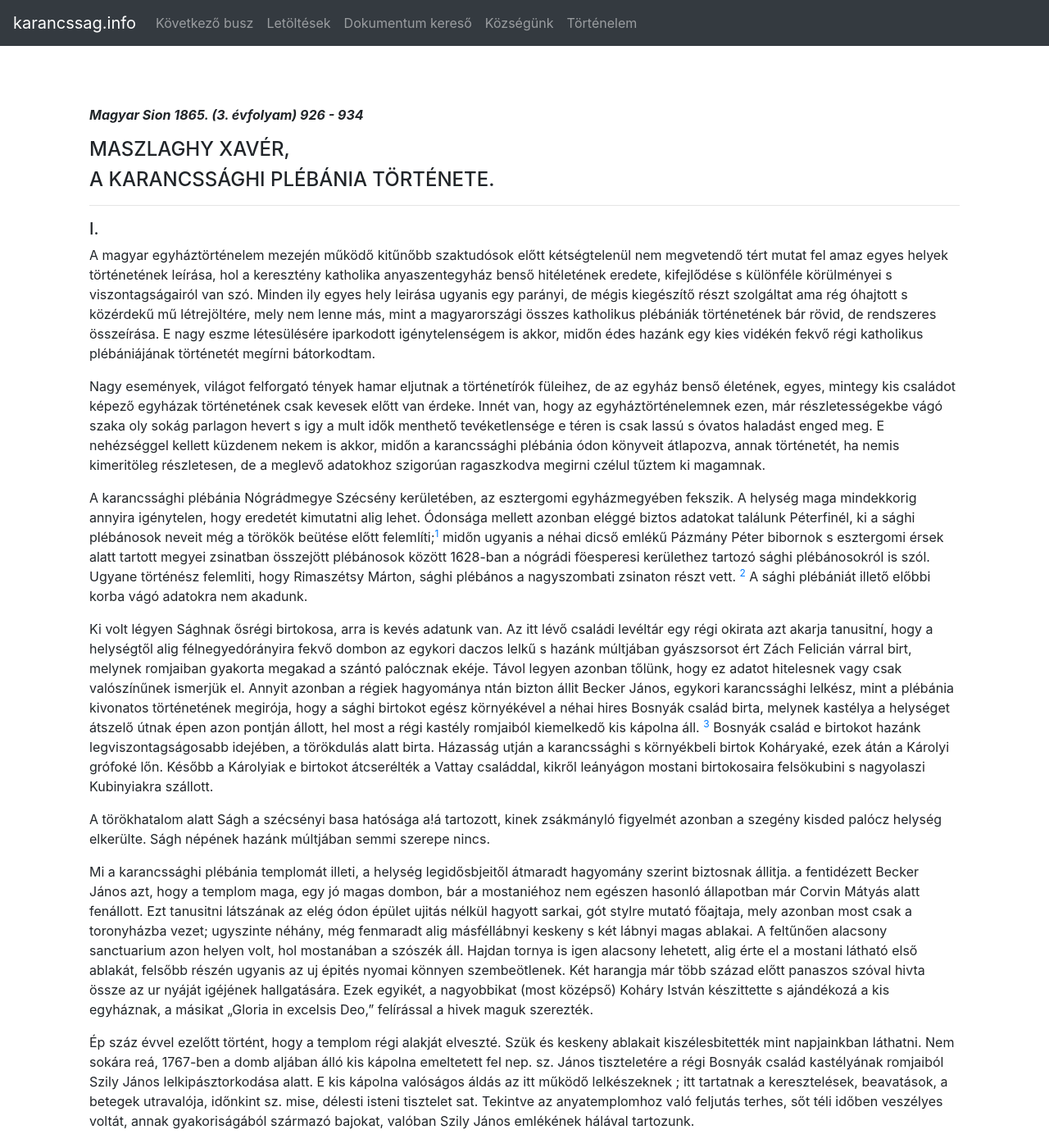
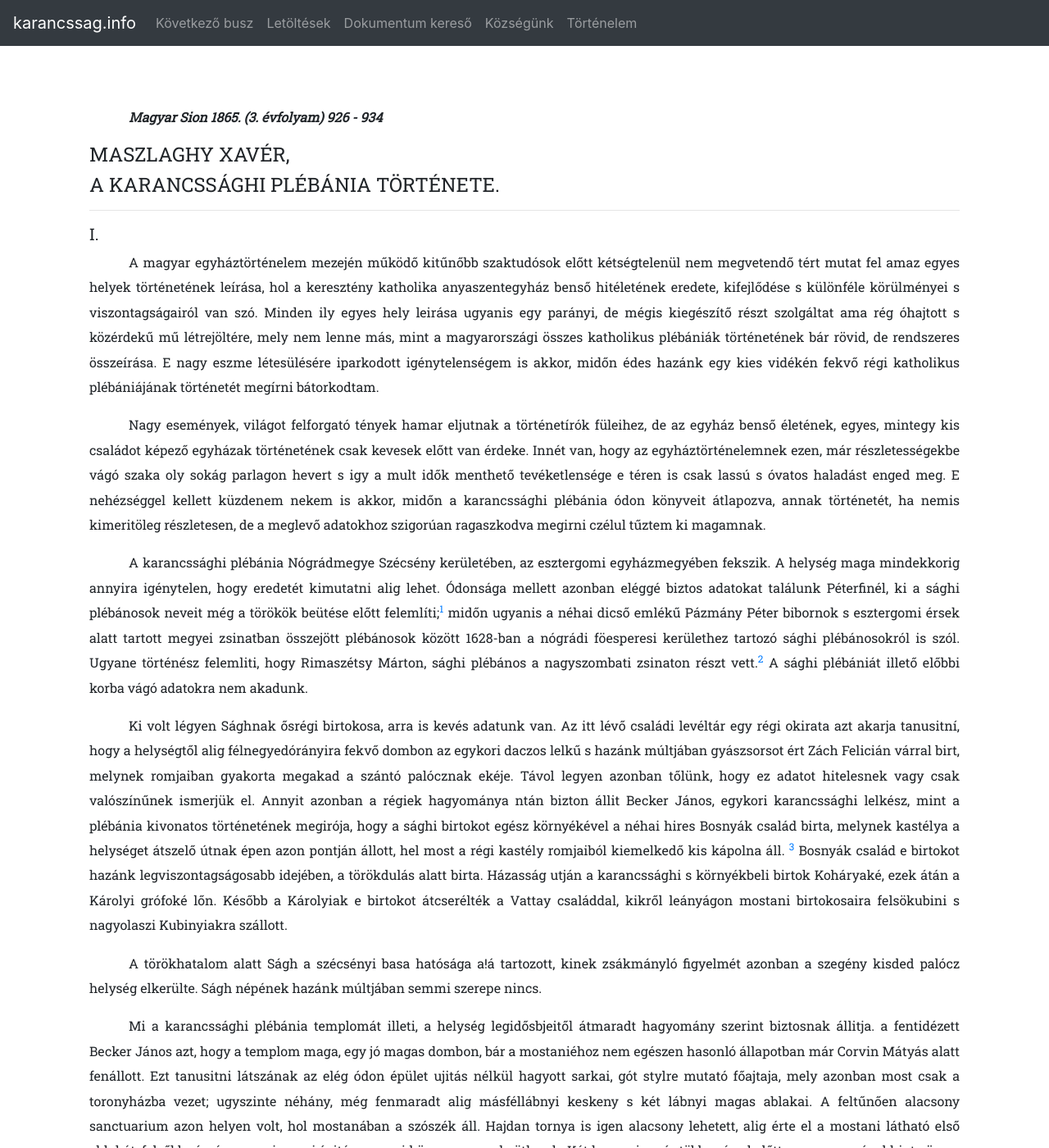
Before and after one commit to karancssag-info/karancssag.info, a Jekyll site: the page built from a-karancssaghi-plebania-tortenete.md, in a window 1280 px wide and 1400 px high. Shown: the whole window at 82% size. Built offline with Jekyll 4.4.1, drawn with Linux system fonts in a browser that asks for light colours; nearby versions of some CDN libraries.

Commit message:
css fixes

```diff
--- a/_includes/head.html
+++ b/_includes/head.html
@@ -12,9 +12,9 @@
 
 		<link rel="canonical" href="{{ page.url | replace:'index.html','' | prepend: site.baseurl | prepend: site.url }}">
 		<link rel="alternate" type="application/rss+xml" title="{{ site.title }}" href="{{ "/feed.xml" | prepend: site.baseurl | prepend: site.url }}">
-
+		<link href="https://fonts.googleapis.com/css?family=Roboto+Slab" rel="stylesheet">
 		<link rel="stylesheet" href="https://stackpath.bootstrapcdn.com/bootstrap/4.1.0/css/bootstrap.min.css" integrity="sha384-9gVQ4dYFwwWSjIDZnLEWnxCjeSWFphJiwGPXr1jddIhOegiu1FwO5qRGvFXOdJZ4" crossorigin="anonymous">
-		<link rel="stylesheet" href="{{ "/css/main.css?v2" | prepend: site.baseurl }}">
+		<link rel="stylesheet" href="{{ "/css/main.css?v21" | prepend: site.baseurl }}">
 		<link rel="stylesheet" href="https://cdnjs.cloudflare.com/ajax/libs/font-awesome/4.7.0/css/font-awesome.min.css">
 		<link href={{ "/css/chunk-vendors.f36d7a4c.css" | prepend: site.baseurl }} rel=preload as=style>
 		<link href={{ "/js/app.156e4de1.js" | prepend: site.baseurl }} rel=preload as=script>
--- a/_layouts/page.html
+++ b/_layouts/page.html
@@ -2,7 +2,7 @@
 layout: default
 ---
 {% assign author = site.data.authors[page.author] %}
-<article>
+<article{% if page.class %} class="{{ page.class }}" {% endif %}>
 	{{ content }}
 	{% if page.comments %}
 	<div id="disqus_thread"></div>
--- a/a-karancssaghi-plebania-tortenete.md
+++ b/a-karancssaghi-plebania-tortenete.md
@@ -40,7 +41,7 @@ néhai dicső emlékű Pázmány Péter bibornok s esztergomi
 érsek alatt tartott megyei zsinatban összejött plébánosok között 1628-ban a nógrádi föesperesi kerülethez
 tartozó sághi
 plébánosokról is szól. Ugyane történész felemliti, hogy Rimaszétsy Márton, sághi plébános a nagyszombati zsinaton
-részt vett. [^2] A sághi plébániát illető előbbi korba vágó adatokra nem akadunk.
+részt vett.[^2] A sághi plébániát illető előbbi korba vágó adatokra nem akadunk.
 
 Ki volt légyen Sághnak ősrégi birtokosa, arra is kevés
 adatunk van. Az itt lévő családi levéltár egy régi okirata
--- a/css/main.css
+++ b/css/main.css
@@ -10,3 +10,13 @@ footer {
 .ais-Hits h3 {
     font-size: 1rem;
 }
+
+article.reader {
+    font-family: 'Roboto Slab', serif;
+}
+
+article.reader p{
+    line-height: 1.9rem;
+    text-align: justify;
+    text-indent: 3rem;
+}
```
Also changed, not shown: other parts of a-karancssaghi-plebania-tortenete.md (+1 -0 lines).
